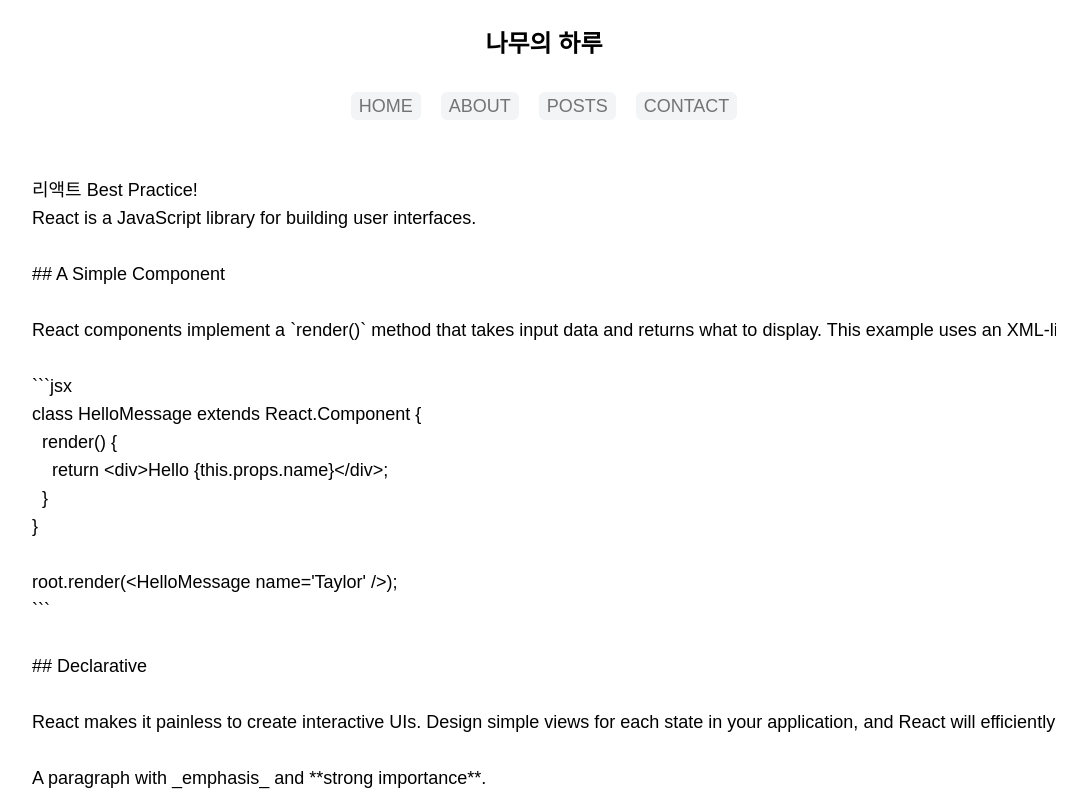
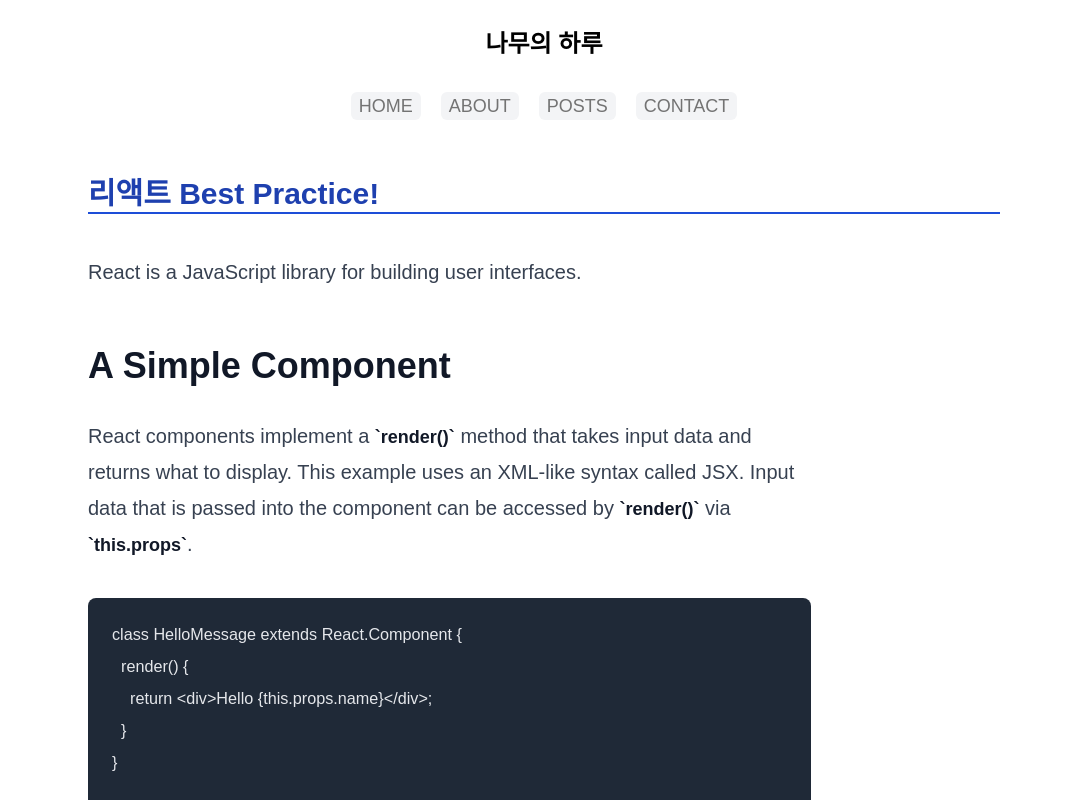
Before and after one commit to sorrel012/next-blog, a Next.js app: page /posts/best-react-practices in a window 1280 px wide. Shown: the whole page, without its empty margins (96-1183 px from the left). Built offline with nearby package versions, Linux system fonts and the light colour scheme; a web font is replaced by a local one.

Commit message:
feat: 포스트 상세 마크뷰어 구현

```diff
--- a/package.json
+++ b/package.json
@@ -12,10 +12,13 @@
     "next": "14.2.4",
     "react": "^18",
     "react-dom": "^18",
+    "react-markdown": "^9.0.1",
+    "remark-gfm": "^4.0.0",
     "sass": "^1.77.6",
     "swiper": "^11.1.4"
   },
   "devDependencies": {
+    "@tailwindcss/typography": "^0.5.13",
     "@types/node": "^20",
     "@types/react": "^18",
     "@types/react-dom": "^18",
--- a/src/app/posts/[id]/page.tsx
+++ b/src/app/posts/[id]/page.tsx
@@ -1,11 +1,14 @@
 import { getPostDetail } from '@/service/posts';
+import MarkdownViewer from '@/components/posts/MarkdownViewer';
 
 export default async function PostDetail({ params: { id } }) {
   const post = await getPostDetail(id);
   return (
-    <>
-      <h1>{post.title}</h1>
-      <pre>{post.content}</pre>
-    </>
+    <article className="mb-10 px-14">
+      <h1 className="mb-10 border-b-2 border-solid border-b-blue-700 text-3xl font-bold text-blue-800">
+        {post.title}
+      </h1>
+      <MarkdownViewer content={post.content} />
+    </article>
   );
 }
--- /dev/null
+++ b/src/components/posts/MarkdownViewer.tsx
@@ -0,0 +1,10 @@
+import Markdown from 'react-markdown';
+import remarkGfm from 'remark-gfm';
+
+export default function MarkdownViewer({ content }) {
+  return (
+    <Markdown className="prose lg:prose-xl" remarkPlugins={[remarkGfm]}>
+      {content}
+    </Markdown>
+  );
+}
--- a/tailwind.config.ts
+++ b/tailwind.config.ts
@@ -9,6 +9,6 @@
       },
     },
   },
-  plugins: [],
+  plugins: [require('@tailwindcss/typography')],
 };
 export default config;
```
Also changed, not shown: 1 other file (tests, documents, lock files or other folders).
